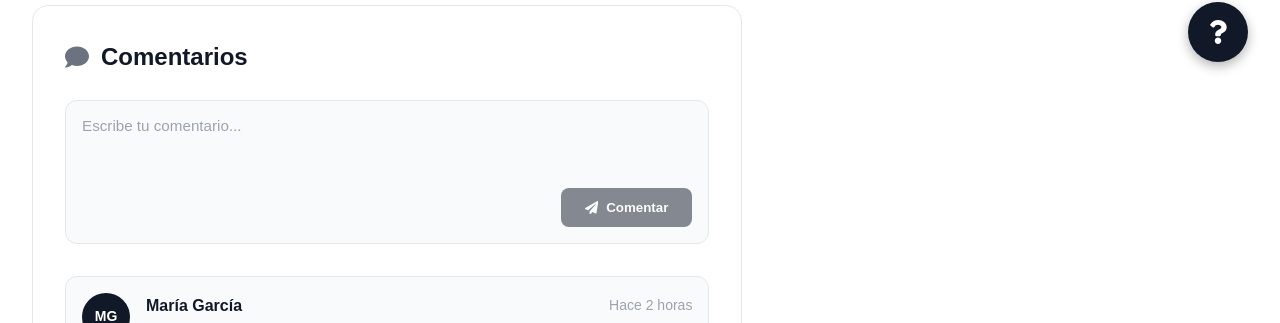
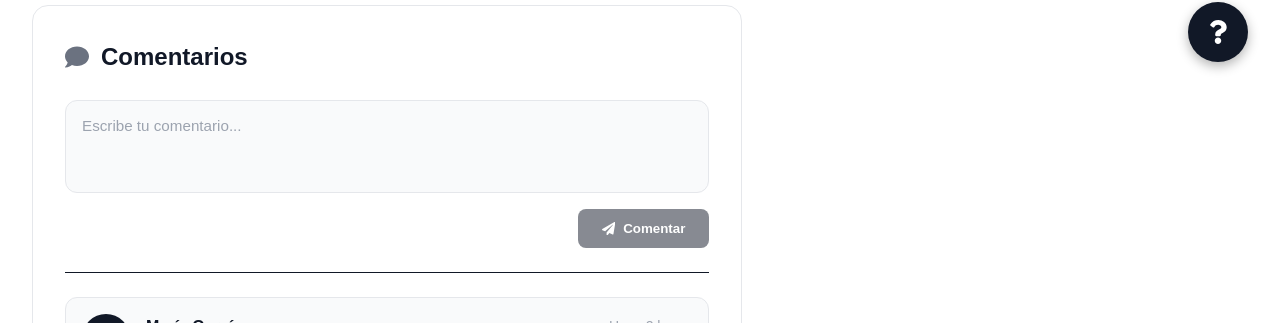
Before and after one commit to michaelRS2002/Popfix-front, a React (Vite) app: page /movie/1 in a window 1280 px wide. Shown: the part 706-1029 px from the top of the page. Built offline with nearby package versions, Linux system fonts and the light colour scheme.

Commit message:
Minor changes made to comentar button

```diff
--- a/src/views/MovieScreen/MovieScreen.scss
+++ b/src/views/MovieScreen/MovieScreen.scss
@@ -274,7 +274,7 @@
   background: #f9fafb;
   border-radius: 12px;
   padding: 1rem;
-  margin-bottom: 2rem;
+  margin-bottom: 1rem;
   border: 1px solid #e5e7eb;
 
   textarea {
@@ -286,10 +286,10 @@
     font-family: inherit;
     font-size: 0.95rem;
     color: #111827;
-    margin-bottom: 0.75rem;
 
     &::placeholder {
       color: #9ca3af;
+    }
   }
 }
 
@@ -305,6 +305,7 @@
   align-items: center;
   gap: 0.5rem;
   transition: all 0.2s;
+  margin-bottom: 1.5rem;
   margin-left: auto;
 
   &:hover:not(:disabled) {
@@ -318,6 +319,12 @@
     cursor: not-allowed;
   }
 }
+
+.comment-separator {
+  width: 100%;
+  height: 1px;
+  background: #111827;
+  margin-bottom: 1.5rem;
 }
 
 .comments-list {
--- a/src/views/MovieScreen/MovieScreen.tsx
+++ b/src/views/MovieScreen/MovieScreen.tsx
@@ -165,6 +165,8 @@ export function MovieScreen() {
               onChange={(e) => setComment(e.target.value)}
               rows={3}
             />
+          </div>
+
           <button
             className="comment-submit-btn"
             onClick={handleCommentSubmit}
@@ -173,7 +175,8 @@ export function MovieScreen() {
             <FaPaperPlane />
             Comentar
           </button>
-          </div>
+
+          <div className="comment-separator"></div>
 
           <div className="comments-list">
             {comments.map((comm) => (
```
Lines whose indentation alone changed are shown as unchanged.
